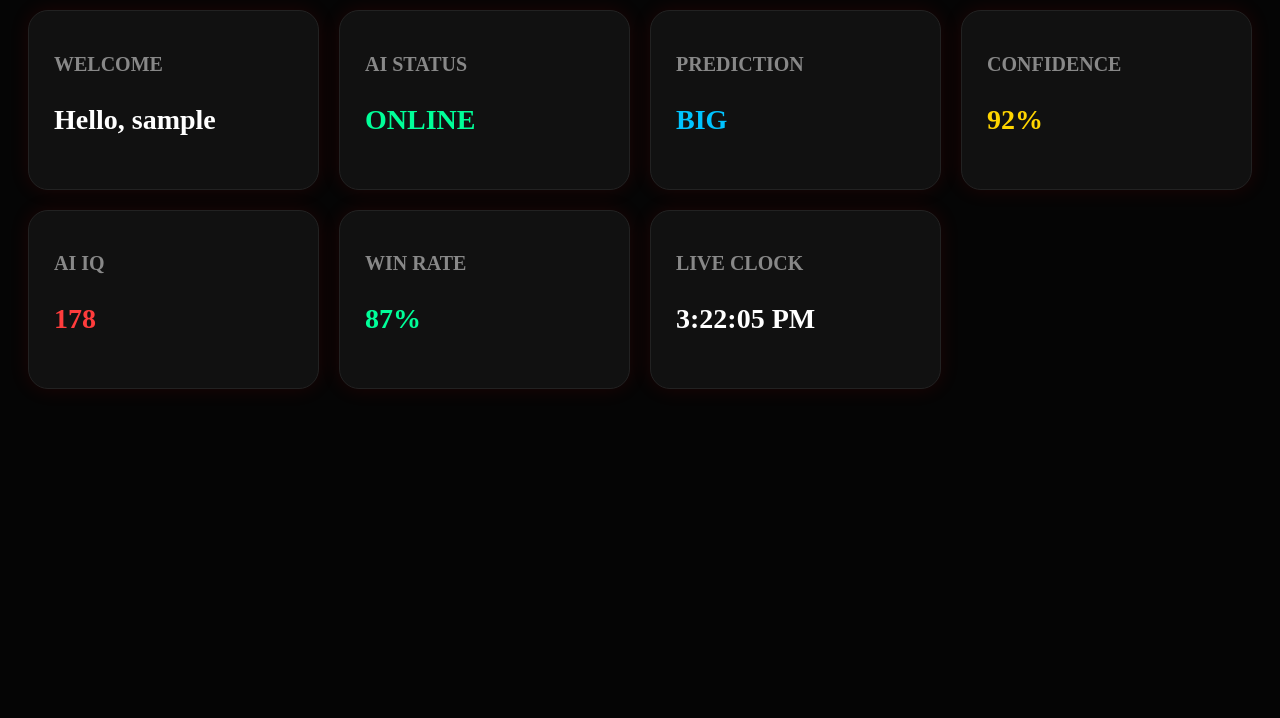
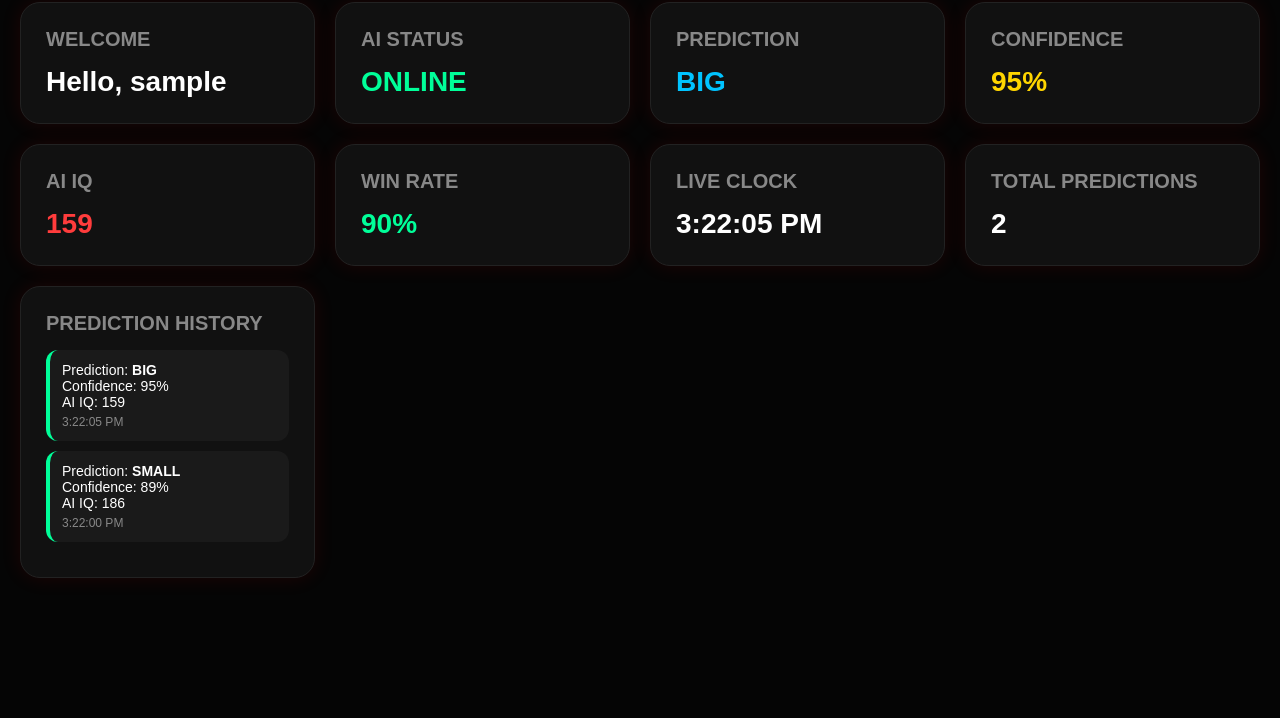
Before and after one commit to Lola2580/zrx-ai, a plain HTML site: page dashboard.html in a window 1280 px wide. Shown: the part 82-800 px from the top of the page. Drawn offline with Linux system fonts and the light colour scheme; sample sign-in values are in the browser's storage.

Commit message:
Update dashboard.html
Added total predictions and prediction history sections with UI updates.

```diff
--- a/dashboard.html
+++ b/dashboard.html
@@ -1,6 +1,5 @@
 <!DOCTYPE html>
 <html lang="en">
-
 <head>
 
 <meta charset="UTF-8">
@@ -8,9 +7,7 @@
 <meta name="viewport"
 content="width=device-width, initial-scale=1.0">
 
-<title>ZRX Dashboard</title>
-
-<style>
+<title>ZRX AI Dashboard</title>
 
 <style>
 
@@ -63,6 +60,8 @@
 border-radius:12px;
 
 cursor:pointer;
+
+font-weight:bold;
 }
 
 .grid{
@@ -121,7 +120,36 @@
 color:#00c3ff;
 }
 
-</style>
+#history{
+
+max-height:350px;
+
+overflow:auto;
+
+margin-top:15px;
+}
+
+.history-item{
+
+background:#1a1a1a;
+
+padding:12px;
+
+border-radius:12px;
+
+margin-bottom:10px;
+
+border-left:4px solid #00ff99;
+
+font-size:14px;
+}
+
+.time{
+margin-top:5px;
+font-size:12px;
+color:#888;
+}
+
 </style>
 
 </head>
@@ -222,7 +250,30 @@
 
 </div>
 
+<div class="card">
+
+<h2>
+TOTAL PREDICTIONS
+</h2>
+
+<p id="total">
+0
+</p>
+
 </div>
+
+<div class="card">
+
+<h2>
+PREDICTION HISTORY
+</h2>
+
+<div id="history"></div>
+
+</div>
+
+</div>
+
 <script>
 
 const user =
@@ -242,19 +293,47 @@
 ).innerText =
 "Hello, " + user.username;
 
+// LOGOUT
+
 function logout(){
 
 localStorage.removeItem(
 "user"
 );
-  function generateAI(){
+
+window.location.href =
+"index.html";
+
+}
+
+// CLOCK
+
+setInterval(()=>{
+
+document.getElementById(
+"clock"
+).innerText =
+new Date().toLocaleTimeString();
+
+},1000);
+
+// AI MEMORY
+
+let aiHistory = JSON.parse(
+localStorage.getItem("aiHistory")
+) || [];
+
+// AI ENGINE
+
+function generateAI(){
 
 const predictions = [
    "BIG",
    "SMALL"
 ];
 
-const prediction = predictions[
+const prediction =
+predictions[
 Math.floor(Math.random()*2)
 ];
 
@@ -293,9 +372,90 @@
 ).innerText =
 winrate + "%";
 
+// SAVE HISTORY
+
+const historyItem = {
+
+prediction,
+
+confidence,
+
+iq,
+
+time:
+new Date().toLocaleTimeString()
+
+};
+
+aiHistory.unshift(historyItem);
+
+aiHistory = aiHistory.slice(0,20);
+
+localStorage.setItem(
+"aiHistory",
+JSON.stringify(aiHistory)
+);
+
+// UPDATE UI
+
+renderHistory();
+
 }
 
+// RENDER HISTORY
+
+function renderHistory(){
+
+const historyDiv =
+document.getElementById(
+"history"
+);
+
+historyDiv.innerHTML = "";
+
+aiHistory.forEach(item=>{
+
+historyDiv.innerHTML += `
+
+<div class="history-item">
+
+<div>
+Prediction:
+<b>${item.prediction}</b>
+</div>
+
+<div>
+Confidence:
+${item.confidence}%
+</div>
+
+<div>
+AI IQ:
+${item.iq}
+</div>
+
+<div class="time">
+${item.time}
+</div>
+
+</div>
+
+`;
+
+});
+
+document.getElementById(
+"total"
+).innerText =
+aiHistory.length;
+
+}
+
+// START SYSTEM
+
 generateAI();
+
+renderHistory();
 
 setInterval(()=>{
 
@@ -303,17 +463,6 @@
 
 },5000);
 
-window.location.href =
-"index.html";
-}
-setInterval(()=>{
-
-document.getElementById(
-"clock"
-).innerText =
-new Date().toLocaleTimeString();
-
-},1000);
 </script>
 
 </body>
```
